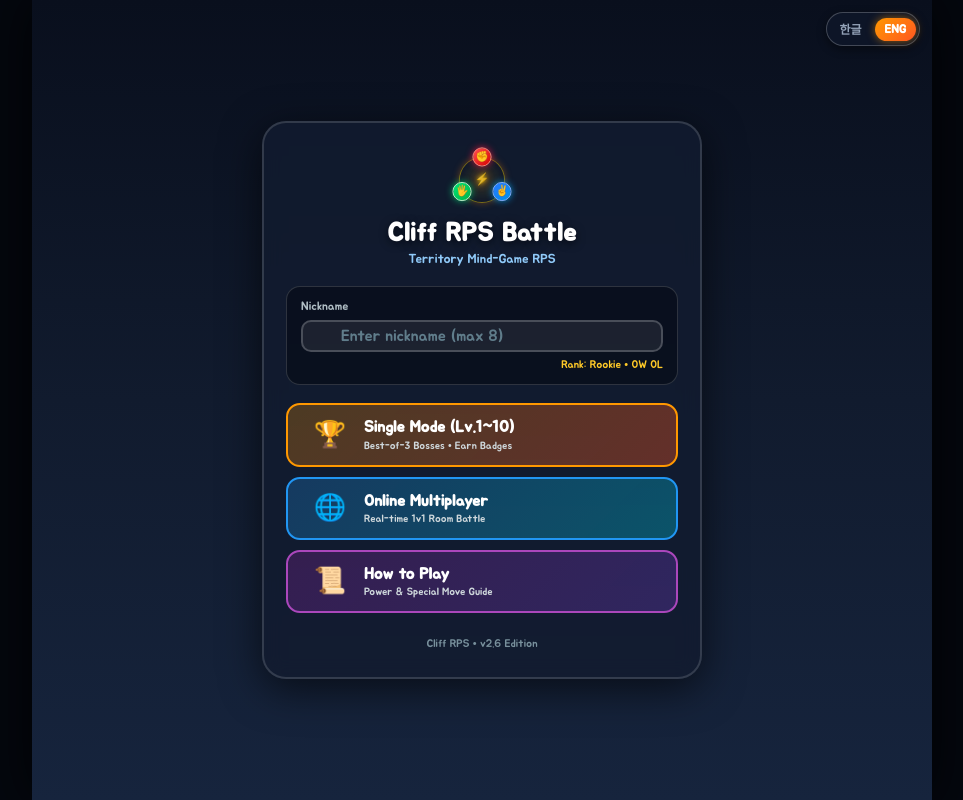
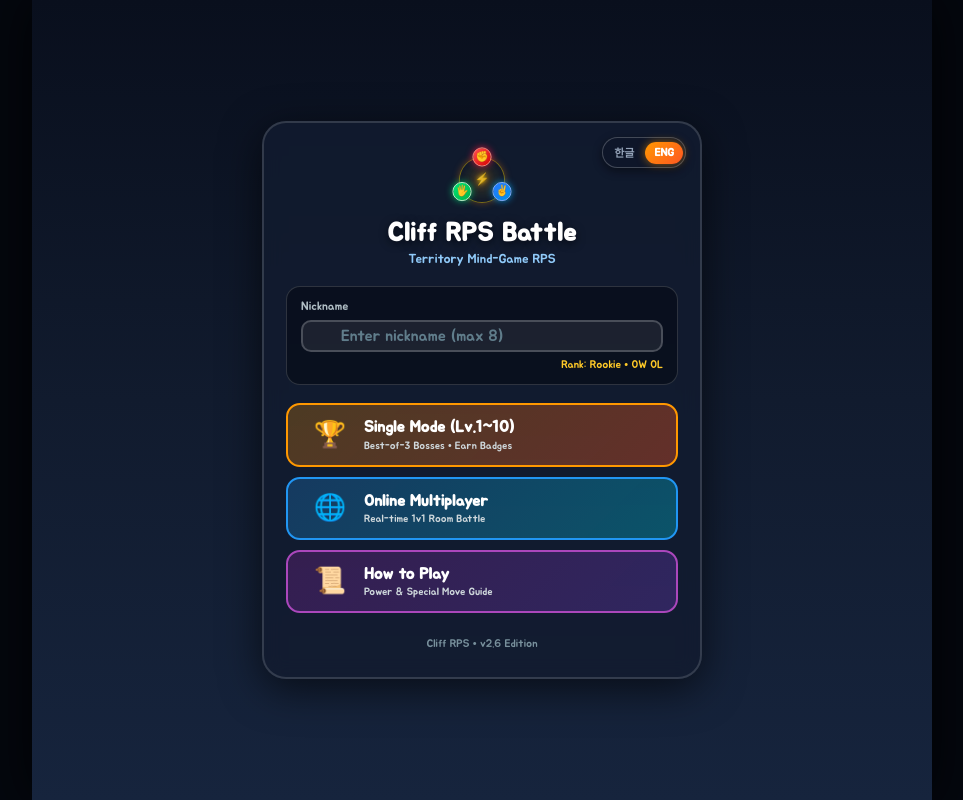
Before and after one commit to lucky7lee/jump2you, a plain HTML site: page index.html in a window 1280 px wide. Shown: the whole page, without its empty margins (158-1121 px from the left). Drawn offline with Linux system fonts and the light colour scheme.

Commit message:
style: 한글/ENG 언어 선택 버튼을 메인 카드 내부 우측 상단으로 이동 및 크기 다듬기

```diff
--- a/index.html
+++ b/index.html
@@ -18,13 +18,13 @@
          화면 1: 메인 화면 (닉네임 설정 및 모드 선택)
          ============================================== -->
     <div id="screen-main" class="screen">
-      <!-- 상단 우측 언어 선택 버튼 (한글 / ENG) -->
-      <div class="lang-toggle" id="lang-toggle" role="group" aria-label="Language">
-        <button type="button" class="lang-btn active" id="btn-lang-ko" data-lang="ko">한글</button>
-        <button type="button" class="lang-btn" id="btn-lang-en" data-lang="en">ENG</button>
-      </div>
+      <div class="main-card">
+        <!-- 카드 내부 상단 우측 언어 선택 버튼 (한글 / ENG) -->
+        <div class="lang-toggle" id="lang-toggle" role="group" aria-label="Language">
+          <button type="button" class="lang-btn active" id="btn-lang-ko" data-lang="ko">한글</button>
+          <button type="button" class="lang-btn" id="btn-lang-en" data-lang="en">ENG</button>
+        </div>
 
-      <div class="main-card">
         <div class="main-logo-area">
           <!-- 강렬한 가위바위보 엠블럼 -->
           <div class="main-rps-graphic">
--- a/style.css
+++ b/style.css
@@ -125,19 +125,19 @@ body {
   padding: 16px;
 }
 
-/* 메인 화면 상단 우측 언어 선택 버튼 (한글 / ENG) */
+/* 메인 카드 내부 상단 우측 언어 선택 버튼 (한글 / ENG) */
 .lang-toggle {
   position: absolute;
-  top: 12px;
-  right: 12px;
+  top: 14px;
+  right: 14px;
   z-index: 30;
   display: inline-flex;
   align-items: center;
   background: rgba(15, 23, 42, 0.85);
   border: 1.5px solid rgba(255, 255, 255, 0.22);
   border-radius: 20px;
-  padding: 3px;
-  gap: 3px;
+  padding: 2px;
+  gap: 2px;
   box-shadow: 0 3px 10px rgba(0, 0, 0, 0.45);
 }
 .lang-btn {
@@ -145,9 +145,9 @@ body {
   background: transparent;
   color: #94a3b8;
   font-family: inherit;
-  font-size: 12px;
+  font-size: 11px;
   font-weight: bold;
-  padding: 4px 10px;
+  padding: 4px 9px;
   border-radius: 16px;
   cursor: pointer;
   white-space: nowrap;
@@ -163,6 +163,7 @@ body {
 }
 
 .main-card {
+  position: relative;
   width: 100%;
   max-width: 440px;
   background: rgba(18, 28, 48, 0.85);
@@ -1453,5 +1454,5 @@ html[lang="en"] .result-text {
   html[lang="en"] .power-btn { font-size: 10.5px; }
   .rps-btn { border-radius: 12px; }
   .bo3-score-board { font-size: 11px; }
-  .lang-toggle { top: 8px; right: 8px; }
+  .lang-toggle { top: 12px; right: 12px; }
 }
```
